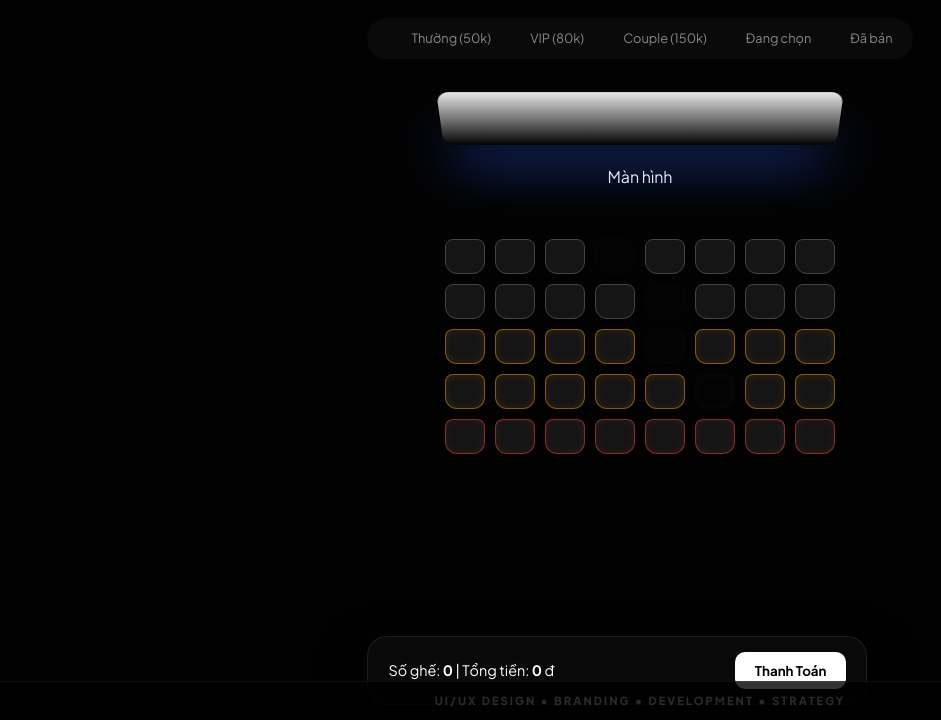
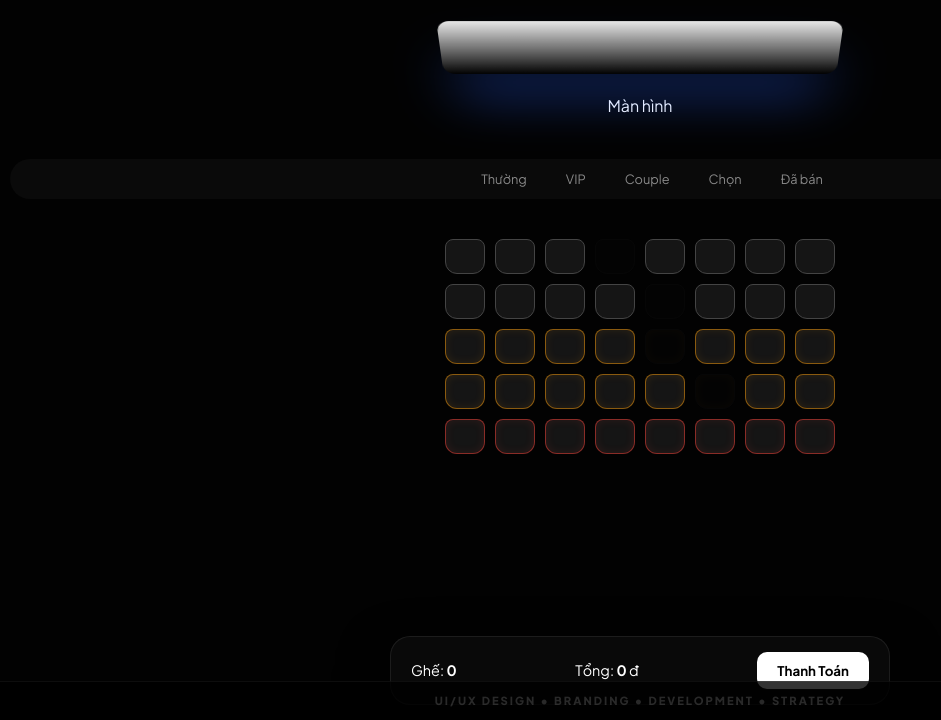
Before and after one commit to ptp-1997nn2/LapBai03, a plain HTML site: page bai01.html in a window 1280 px wide. Shown: the part 80-800 px from the top of the page, without its empty margins (0-941 px from the left). Drawn offline with Linux system fonts and the light colour scheme.

Commit message:
Update bai01.html

```diff
--- a/bai01.html
+++ b/bai01.html
@@ -2,50 +2,52 @@
 <html lang="vi">
 <head>
     <meta charset="UTF-8">
-    <meta name="viewport" content="width=device-width, initial-scale=1.0">
+    <meta name="viewport" content="width=device-width, initial-scale=1.0, maximum-scale=1.0, user-scalable=no">
     <title>Bài 01 - Booking System</title>
+
+    <!-- Font -->
+    <link rel="preconnect" href="https://fonts.googleapis.com">
+    <link rel="preconnect" href="https://fonts.gstatic.com" crossorigin>
+    <link href="https://fonts.googleapis.com/css2?family=Plus+Jakarta+Sans:wght@400;500;600;700;800&display=swap" rel="stylesheet">
+
+    <!-- CSS -->
     <link rel="stylesheet" href="css/style.css">
 </head>
 <body class="movie-booking-page">
-    <div class="container">
+
     <header>
         <a href="index.html" class="back-link">← Về trang chủ</a>
         <h1>RẠP CHIẾU PHIM STAR</h1>
     </header>
 
-        <!-- Chú thích -->
-        <ul class="legend">
-            <li><div class="seat-demo standard"></div> Thường (50k)</li>
-            <li><div class="seat-demo vip"></div> VIP (80k)</li>
-            <li><div class="seat-demo couple"></div> Couple (150k)</li>
-            <li><div class="seat-demo selected"></div> Đang chọn</li>
-            <li><div class="seat-demo booked"></div> Đã bán</li>
-        </ul>
-
-        <!-- Màn hình chiếu -->
     <div class="screen-container">
         <div class="screen"></div>
         <p>Màn hình</p>
     </div>
 
-        <!-- Khu vực ghế (Render bằng JS) -->
+    <ul class="legend">
+        <li><div class="seat-demo standard"></div> Thường</li>
+        <li><div class="seat-demo vip"></div> VIP</li>
+        <li><div class="seat-demo couple"></div> Couple</li>
+        <li><div class="seat-demo selected"></div> Chọn</li>
+        <li><div class="seat-demo booked"></div> Đã bán</li>
+    </ul>
+
     <div class="seat-map" id="seatContainer"></div>
 
-        <!-- Thông tin thanh toán -->
     <div class="booking-info">
-            <p>Số ghế: <span id="count">0</span> | Tổng tiền: <span id="total">0</span> đ</p>
-            <button id="btnCheckout" class="btn-primary">Thanh Toán</button>
-        </div>
+        <p>Ghế: <span id="count">0</span></p>
+        <p>Tổng: <span id="total">0</span> đ</p>
+        <button id="btnCheckout">Thanh Toán</button>
     </div>
 
-    <!-- Modal Thanh Toán -->
     <div id="paymentModal" class="modal">
         <div class="modal-content">
             <span class="close-modal">&times;</span>
             <h2>Xác Nhận Đặt Vé</h2>
-            <div id="ticketDetails"></div>
-            <hr>
-            <button class="btn-primary" onclick="alert('Đặt vé thành công!'); location.reload();">Xác Nhận</button>
+            <div id="ticketDetails" style="margin: 20px 0;"></div>
+            <hr style="border-color: #333; margin: 15px 0;">
+            <button class="btn-primary" onclick="alert('Đặt vé thành công!'); location.reload();" style="width: 100%; padding: 12px; border-radius: 8px; background: #2962ff; color: white; font-weight: bold;">Xác Nhận</button>
         </div>
     </div>
 
```
Lines whose indentation alone changed are shown as unchanged.
